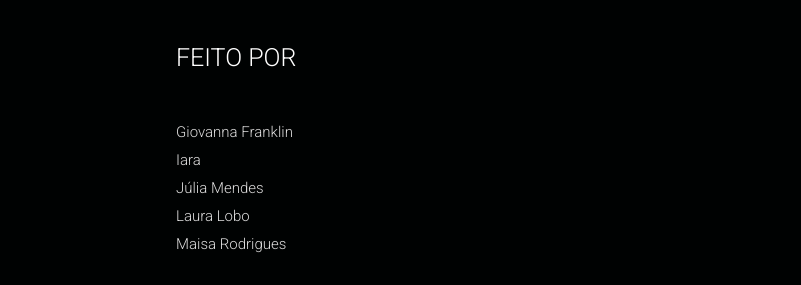
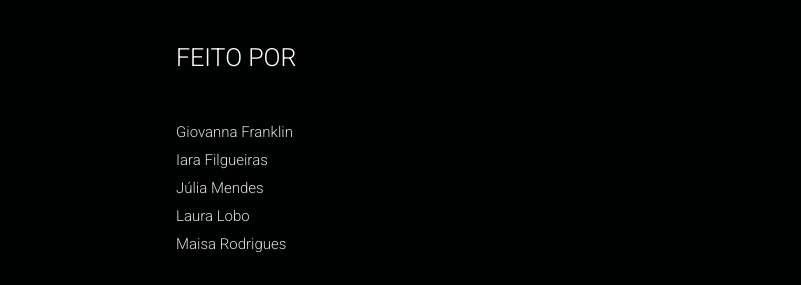
Before and after one commit to Amaple28/marie_curie, a plain HTML site: page contact.html in a window 1280 px wide. Shown: the part 2577-2862 px from the top of the page, 479-1280 px from the left. Drawn offline with Linux system fonts and the light colour scheme; some packages are replaced by stand-ins of ours; a script that the page names is missing.

Commit message:
quinto comit

```diff
--- a/contact.html
+++ b/contact.html
@@ -69,6 +69,7 @@
                 </div>
             </header>
             <!-- End header -->
+
             <!-- Inner page banner -->
             <div id="inner_page_banner" class="section" style="background-image:url(img/curie9.png);background-size: cover;background-position: center center;">
                 <div class="container">
@@ -173,7 +174,7 @@
                                         <div class="full timetable_blog">
                                             <ul class="time_table text_align_left">
                                                 <li>Giovanna Franklin</li>
-                                                <li>Iara</li>
+                                                <li>Iara Filgueiras</li>
                                                 <li>Júlia Mendes</li>
                                                 <li>Laura Lobo</li>
                                                 <li>Maisa Rodrigues</li>
```
Also changed, not shown: about.html (+1 -1 lines), index.html (+1 -1 lines), services.html (+1 -1 lines).
